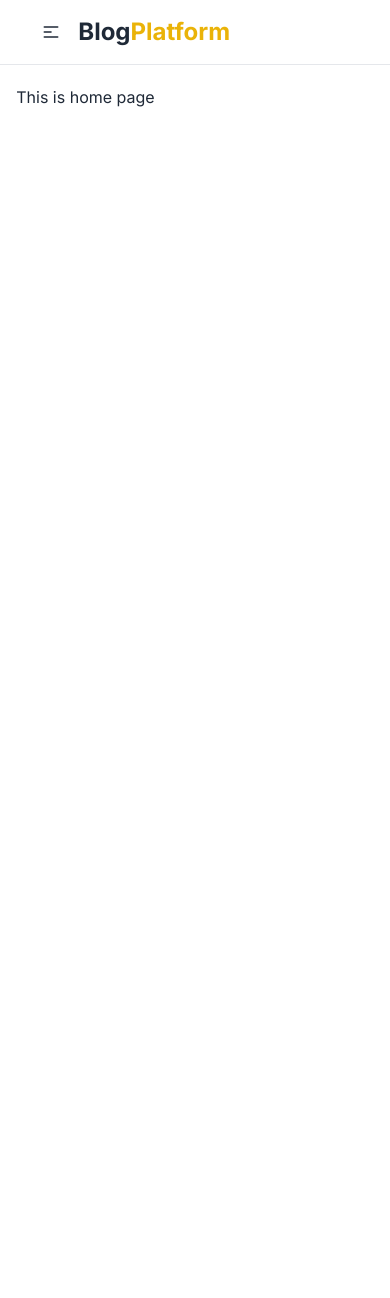
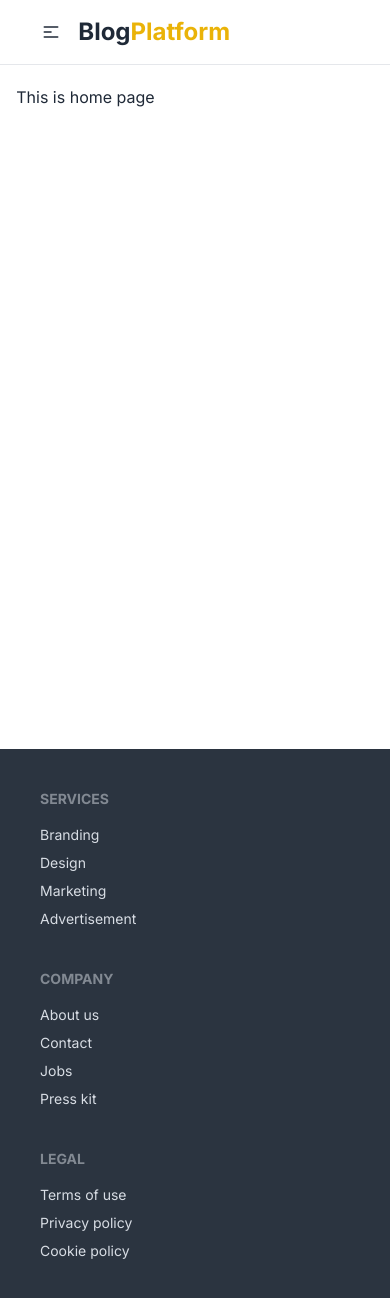
Before and after one commit to asefibrahim/Blogs-Next, a Next.js app: page / in a window 390 px wide. Shown: the top 1298 px of the page. Before the commit the page ends 844 px from the top, so only its background shows below. Built offline with nearby package versions, Linux system fonts and the light colour scheme.

Commit message:
responsive footer design is complete

```diff
--- /dev/null
+++ b/src/app/ReuseableComponents/Footer.js
@@ -0,0 +1,30 @@
+const Footer = () => {
+  return (
+    <div>
+      <footer className="footer p-10 bg-neutral text-neutral-content">
+        <div>
+          <span className="footer-title">Services</span>
+          <a className="link link-hover">Branding</a>
+          <a className="link link-hover">Design</a>
+          <a className="link link-hover">Marketing</a>
+          <a className="link link-hover">Advertisement</a>
+        </div>
+        <div>
+          <span className="footer-title">Company</span>
+          <a className="link link-hover">About us</a>
+          <a className="link link-hover">Contact</a>
+          <a className="link link-hover">Jobs</a>
+          <a className="link link-hover">Press kit</a>
+        </div>
+        <div>
+          <span className="footer-title">Legal</span>
+          <a className="link link-hover">Terms of use</a>
+          <a className="link link-hover">Privacy policy</a>
+          <a className="link link-hover">Cookie policy</a>
+        </div>
+      </footer>
+    </div>
+  );
+};
+
+export default Footer;
--- a/src/app/layout.js
+++ b/src/app/layout.js
@@ -1,3 +1,4 @@
+import Footer from "./ReuseableComponents/Footer";
 import Header from "./ReuseableComponents/Header";
 import "./globals.css";
 import { Inter } from "next/font/google";
@@ -13,7 +14,8 @@
     <html lang="en">
       <body className={inter.className}>
         <Header />
-        {children}
+        <div className="w-11/12 mx-auto my-5 min-h-[calc(100vh-200px)]">{children}</div>
+        <Footer />
       </body>
     </html>
   );
--- a/src/app/page.js
+++ b/src/app/page.js
@@ -2,7 +2,7 @@
 
 export default function Home() {
   return (
-    <div className="w-11/12 mx-auto my-5">
+    <div>
       <h1>This is home page</h1>
     </div>
   )
```
